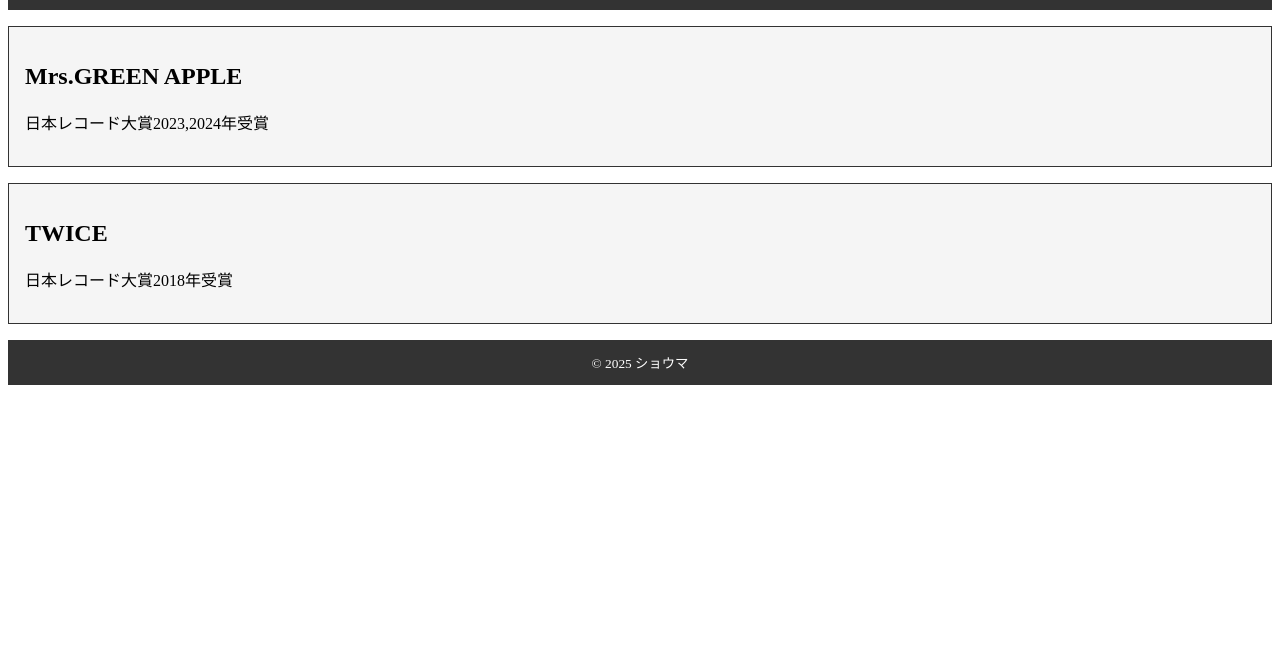
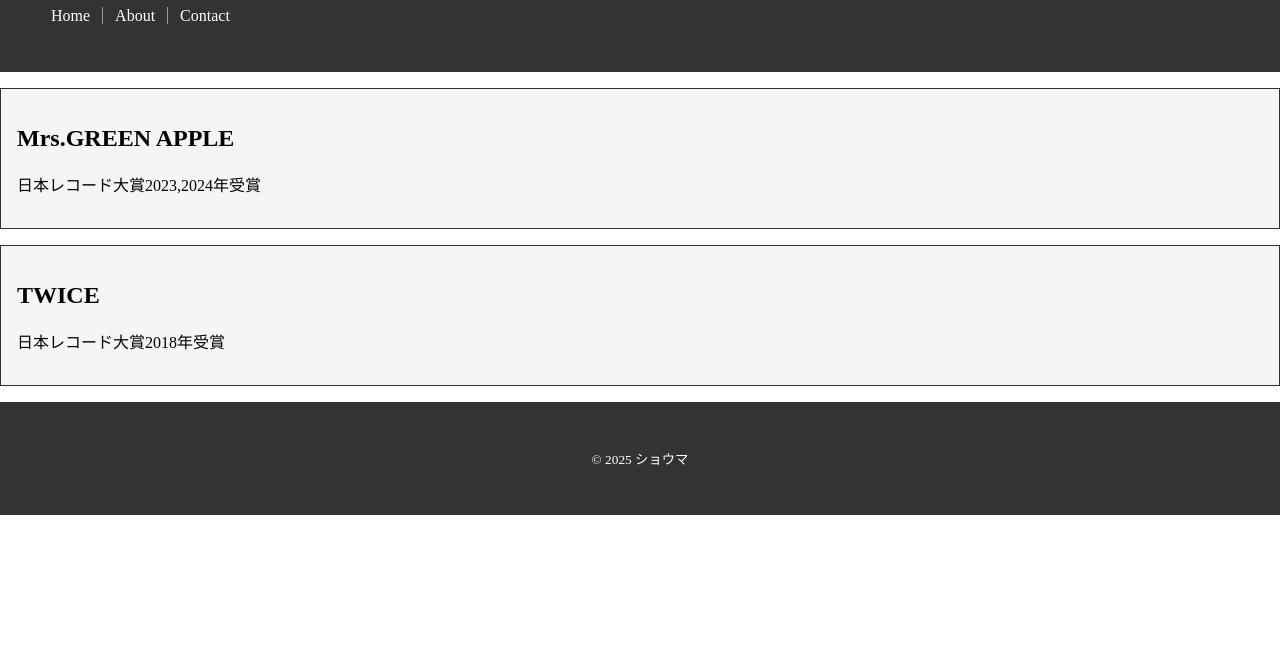
Before and after one commit to shoma25ss/RideTech_front_test_1, a plain HTML site: page 1-2/index.html in a window 1280 px wide. Shown: the part 129-800 px from the top of the page. Drawn offline with Linux system fonts and the light colour scheme.

Commit message:
テスト回答：セクション1の問題を解答

```diff
--- a/1-1/style.css
+++ b/1-1/style.css
@@ -13,15 +13,6 @@ img {
     width: 200px;
     height: auto;
     display: block;
-    margin: 0 auto;
-}
-
-h1, p {
-    text-align: center;
- }
-
-.container p {
-    color: darkgray;
 }
 
 a:hover {
@@ -37,13 +28,3 @@ button {
 button:hover {
     background-color: orange;
 }
-
-.container {
-    max-width: 200px;
-    margin: 2rem auto;
-    padding: 1rem;
-}
-
-.parent {
-    text-align: center;
-}
--- a/1-2/index.html
+++ b/1-2/index.html
@@ -5,6 +5,7 @@
  <meta charset="UTF-8">
  <link rel="stylesheet" href="style.css">
 </head>
+<body>
 <header>
  <h1>アーティスト一覧</h1>
  <nav><a href="#">Home</a><a href="#">About</a><a href="#">Contact</a></nav>
@@ -22,4 +23,5 @@
 <footer>
  <small>&copy; 2025 ショウマ</small>
 </footer>
+</body>
 </html>
--- a/1-2/style.css
+++ b/1-2/style.css
@@ -1,4 +1,10 @@
 /* ここに記載 */
+
+/* ブラウザ既定の外側余白をリセット */
+body {
+  margin: 0;
+}
+
 h1, nav, footer {
  color: white;
 }
@@ -9,12 +15,13 @@ h2, p {
 
 footer {
  text-align: center;
- border: 1px solid #333;
+ border: 35px solid #333;
  background-color: #333;
  padding: 12px 16px;
 }
 
 header {
+ border: 35px solid #333;
  background-color: #333;
  padding: 12px 16px;
 }
--- a/1-3/style.css
+++ b/1-3/style.css
@@ -10,6 +10,7 @@ body {
  padding: 16px;
  background-color: white;
  flex: 1;
+ border-radius: 12px;
 }
 
 a:hover {
```
